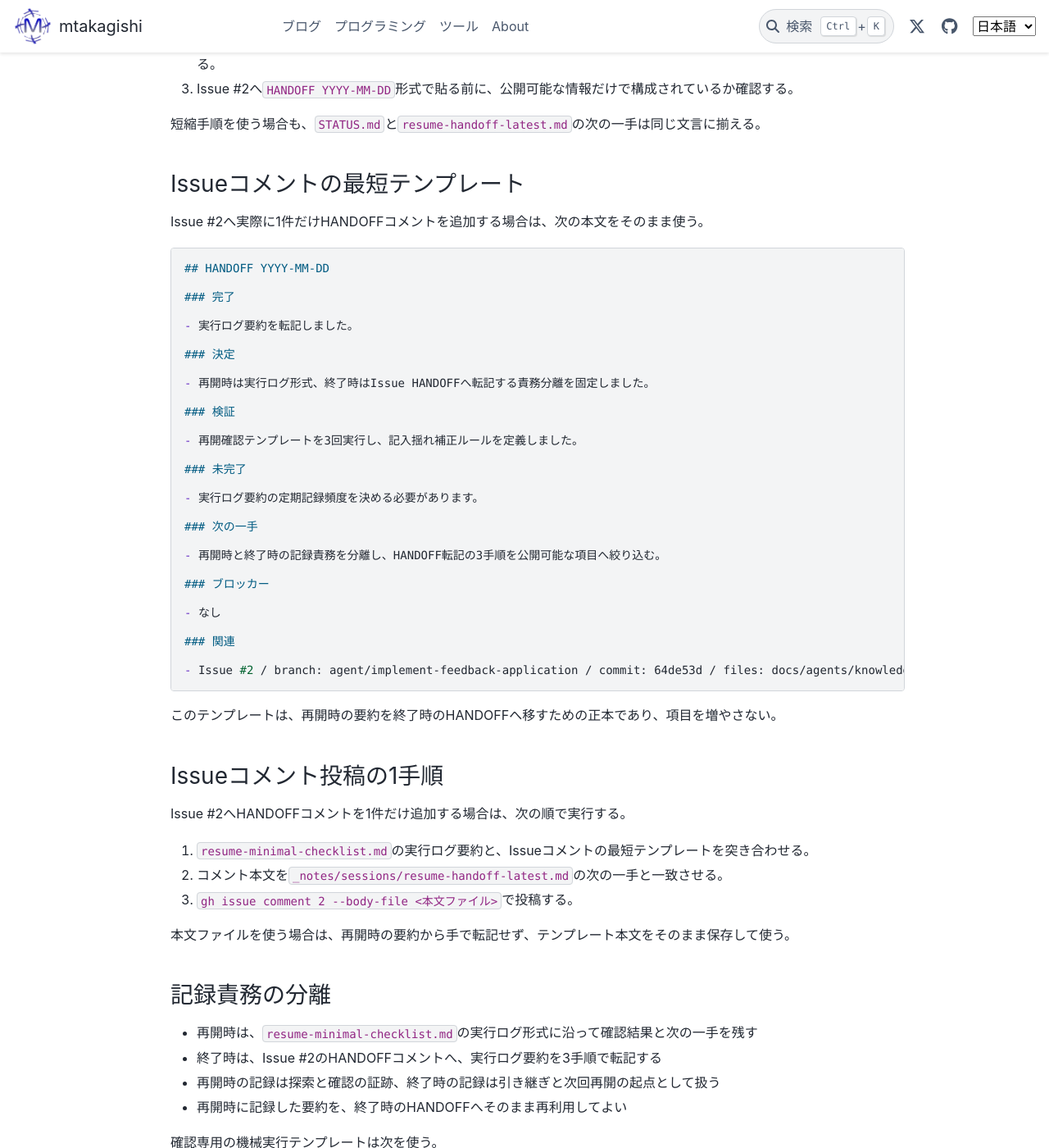
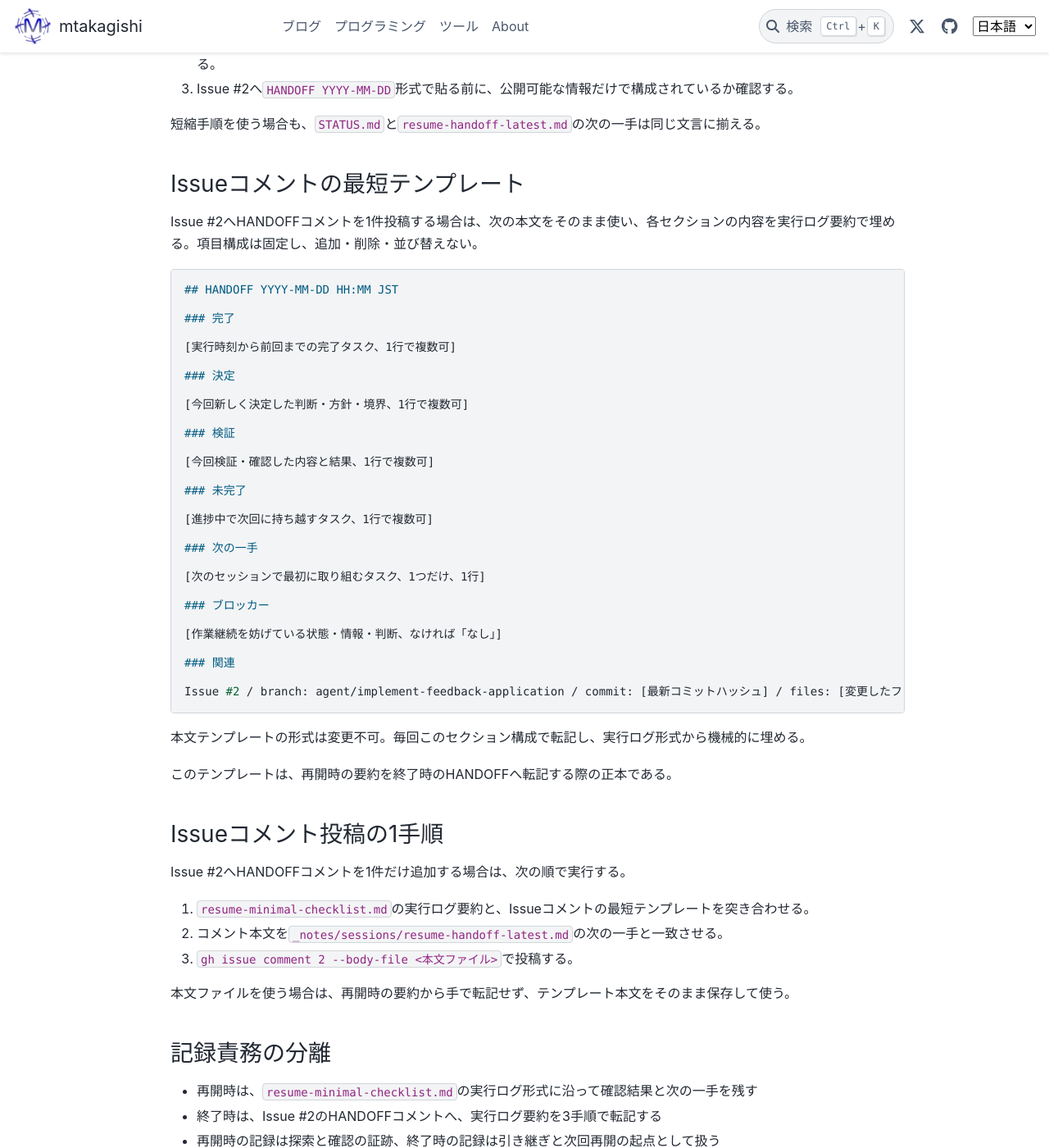
Before and after one commit to mtakagishi/note, a Sphinx documentation site: the page built from docs/agents/knowledge-harness/OPERATIONS.md, in a window 1280 px wide and 1400 px high, scrolled down 1975 px. Shown: the whole window at 82% size. Built offline with Sphinx 7.4.7 and the PyData theme 0.15.4, drawn with Linux system fonts in a browser that asks for light colours.

Commit message:
docs: finalize HANDOFF comment template structure (7-section fixed format)

````diff
--- a/docs/agents/knowledge-harness/OPERATIONS.md
+++ b/docs/agents/knowledge-harness/OPERATIONS.md
@@ -69,41 +69,43 @@ Issue #2のHANDOFFコメントへ実行ログ要約を転記する場合は、
 
 ### Issueコメントの最短テンプレート
 
-Issue #2へ実際に1件だけHANDOFFコメントを追加する場合は、次の本文をそのまま使う。
+Issue #2へHANDOFFコメントを1件投稿する場合は、次の本文をそのまま使い、各セクションの内容を実行ログ要約で埋める。項目構成は固定し、追加・削除・並び替えない。
 
 ```markdown
-## HANDOFF YYYY-MM-DD
+## HANDOFF YYYY-MM-DD HH:MM JST
 
 ### 完了
 
-- 実行ログ要約を転記しました。
+[実行時刻から前回までの完了タスク、1行で複数可]
 
 ### 決定
 
-- 再開時は実行ログ形式、終了時はIssue HANDOFFへ転記する責務分離を固定しました。
+[今回新しく決定した判断・方針・境界、1行で複数可]
 
 ### 検証
 
-- 再開確認テンプレートを3回実行し、記入揺れ補正ルールを定義しました。
+[今回検証・確認した内容と結果、1行で複数可]
 
 ### 未完了
 
-- 実行ログ要約の定期記録頻度を決める必要があります。
+[進捗中で次回に持ち越すタスク、1行で複数可]
 
 ### 次の一手
 
-- 再開時と終了時の記録責務を分離し、HANDOFF転記の3手順を公開可能な項目へ絞り込む。
+[次のセッションで最初に取り組むタスク、1つだけ、1行]
 
 ### ブロッカー
 
-- なし
+[作業継続を妨げている状態・情報・判断、なければ「なし」]
 
 ### 関連
 
-- Issue #2 / branch: agent/implement-feedback-application / commit: 64de53d / files: docs/agents/knowledge-harness/OPERATIONS.md, docs/agents/knowledge-harness/STATUS.md, docs/agents/resume-minimal-checklist.md
+Issue #2 / branch: agent/implement-feedback-application / commit: [最新コミットハッシュ] / files: [変更したファイル最大3つ]
 ```
 
-このテンプレートは、再開時の要約を終了時のHANDOFFへ移すための正本であり、項目を増やさない。
+本文テンプレートの形式は変更不可。毎回このセクション構成で転記し、実行ログ形式から機械的に埋める。
+
+このテンプレートは、再開時の要約を終了時のHANDOFFへ転記する際の正本である。
 
 ### Issueコメント投稿の1手順
 
````
Also changed, not shown: docs/agents/knowledge-harness/STATUS.md (+2 -1 lines).
